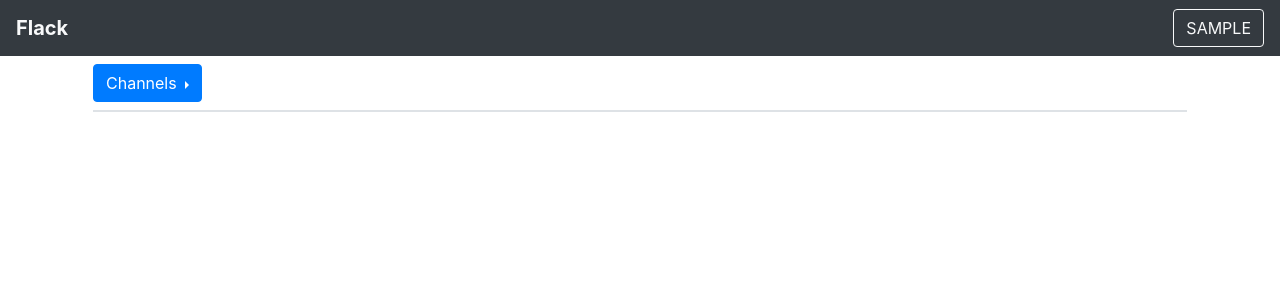
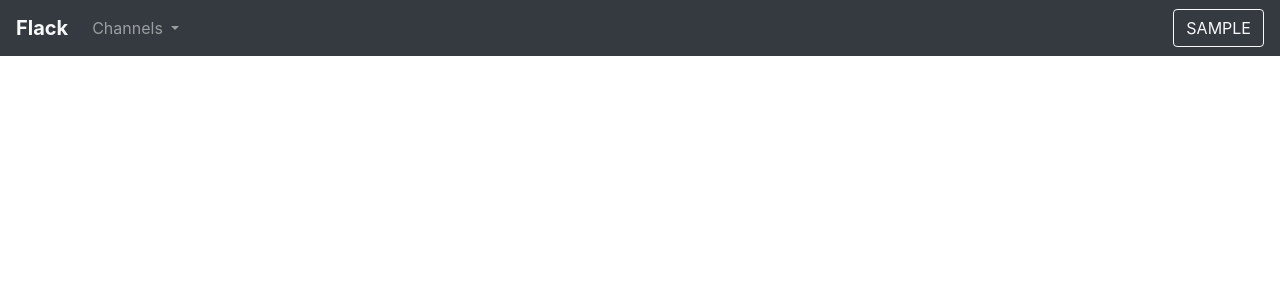
Before and after one commit to yogeshsingh101200/flack, a Flask app: page / in a window 1280 px wide. Shown: the top 300 px of the page. Run offline with Flask 2, Linux system fonts and the light colour scheme; the visitor is signed in with stand-in values (Sample User, id 1); some libraries are stand-ins or nearby versions.

Commit message:
channel space now takes max space and channels dropdown menu is moved to navbar

```diff
--- a/templates/index.html
+++ b/templates/index.html
@@ -4,19 +4,17 @@
 Channels
 {% endblock %}
 
-{% block body %}
-<div class="container">
-    <div class="row mt-2 mx-2">
-        <div class="dropdown dropright">
-            <button class="btn btn-primary dropdown-toggle" type="button" id="dropdownMenu2" data-toggle="dropdown"
+{% block navitem %}
+<li class="nav-item dropdown">
+    <a class="nav-link dropdown-toggle" href="#" role="button" id="dropdownMenu2" data-toggle="dropdown"
         aria-haspopup="true" aria-expanded="false">
         Channels
-            </button>
-            <div class="dropdown-menu" aria-labelledby="dropdownMenu2" style="width: max-content;">
+    </a>
+    <div class="dropdown-menu bg-secondary" aria-labelledby="dropdownMenu2" style="width: max-content;">
         <form id="create-channel-form" class="px-2 py-1">
             <div class="form-row">
                 <div class="col-10">
-                            <input id="channel-name" class="form-control form-control-sm" type="text"
+                    <input id="channel-name" class="form-control form-control-sm bg-dark border-dark" type="text"
                         placeholder="New channel" autofocus autocomplete="off">
                 </div>
                 <div class="col-2">
@@ -28,16 +26,15 @@ Channels
         </form>
         <div class=" dropdown-divider">
         </div>
-                <div id="channel-list" class="overflow-auto" style="height: 25vh;">
+        <div id="channel-list" class="overflow-auto" style="height: 65vh;">
             {% for channel in channels %}
             <button class="dropdown-item" id="{{channel}}">{{channel}}</button>
             {% endfor %}
         </div>
     </div>
-        </div>
-    </div>
-    <div class="row mx-2 my-2 border">
-        <div id="channel-space" class="col px-0"></div>
-    </div>
-</div>
+</li>
 {% endblock %}
+
+{% block body %}
+<div id="channel-space" class="channel d-flex flex-column h-100 overflow-hidden mx-2 my-2 px-0"></div>
+{% endblock %}
```
Lines whose indentation alone changed are shown as unchanged.
